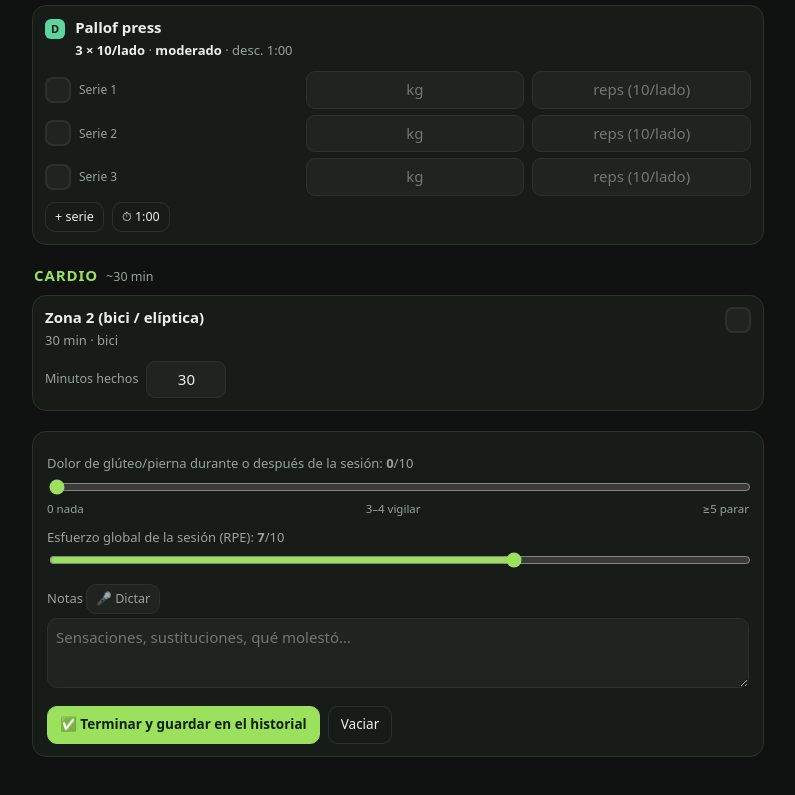
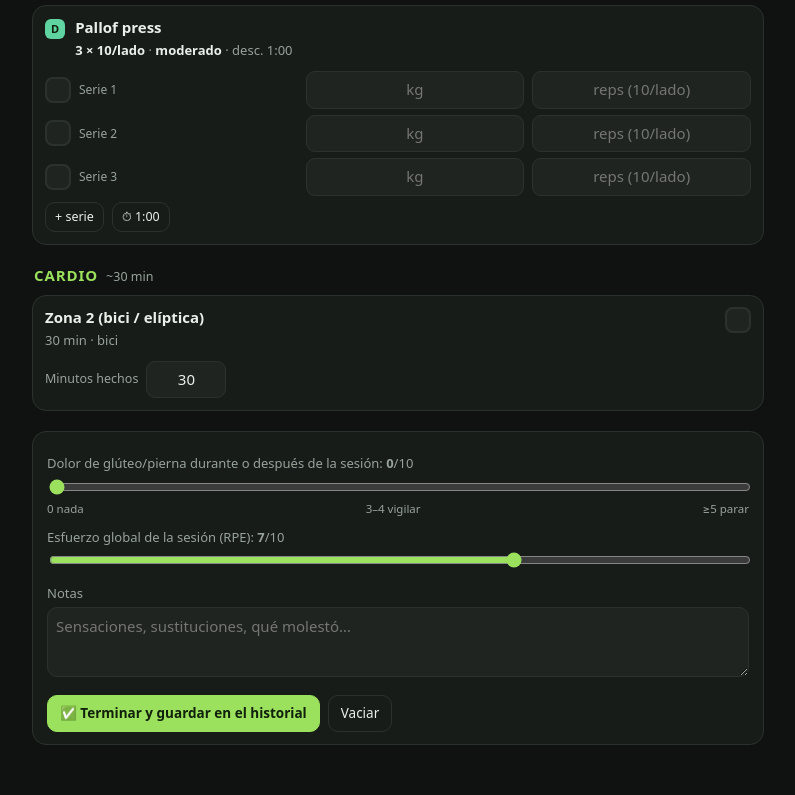
Before and after one commit to JosCamMan/FitLife, a plain HTML site: page index.html in a window 1280 px wide. Shown: the part 2098-2893 px from the top of the page, without its empty margins (242-1037 px from the left). Drawn offline with Linux system fonts and the light colour scheme.

Commit message:
Add files via upload
Removed mic option.

```diff
--- a/index.html
+++ b/index.html
@@ -1061,7 +1061,7 @@ function vHoy(){
     <input type="range" min="0" max="10" value="${d.pain}" id="pain"><div class="pain"><span>0 nada</span><span>3–4 vigilar</span><span>≥5 parar</span></div>
     <label>Esfuerzo global de la sesión (RPE): <b id="rpeV">${d.rpe}</b>/10</label>
     <input type="range" min="1" max="10" value="${d.rpe}" id="rpe">
-    <label class="row" style="justify-content:space-between">Notas <button class="btn sm" id="mic" type="button">🎤 Dictar</button></label><textarea id="notes" placeholder="Sensaciones, sustituciones, qué molestó…">${esc(d.notes)}</textarea>
+    <label>Notas</label><textarea id="notes" placeholder="Sensaciones, sustituciones, qué molestó…">${esc(d.notes)}</textarea>
     <div class="row" style="margin-top:12px"><button class="btn pri" id="finish">✅ Terminar y guardar en el historial</button><button class="btn ghost" id="reset">Vaciar</button></div>
   </div>`;
   return h;
@@ -1251,7 +1251,7 @@ function vGuia(){
   <li>Pulsa <b>Compartir</b> (el cuadrado con la flecha) y luego <b>"Añadir a pantalla de inicio"</b>.</li>
   <li>Te queda un icono como si fuera una app. Lo que marques se guarda en tu cuenta y lo ves igual en el ordenador.</li></ol>
   <p>Arriba a la derecha tiene que poner <b>☁️ sincronizado</b>. Si pone otra cosa, los datos solo están en ese dispositivo.</p></div>`}
-  <div class="small muted" style="margin:4px 2px">Versión de la app: 8 (21/11/2026)</div>
+  <div class="small muted" style="margin:4px 2px">Versión de la app: 9 (21/11/2026)</div>
   <h2>Gimnasio de la comunidad</h2><div class="card small"><ul>
   <li>Hay un cartel que pide no soltar pesas ni discos: bajada siempre controlada, también en las cargadas.</li>
   <li>La polea del rack aguanta como máximo 100 kg.</li>
@@ -1441,7 +1441,7 @@ function vCoach(){
   });
   if(chatBusy) h+=`<div class="card small muted">Pensando…</div>`;
   h+=`<div class="card" style="position:sticky;bottom:78px"><textarea id="gq" placeholder="Pregúntale algo…" style="min-height:60px"></textarea>
-    <div class="row" style="margin-top:6px"><button class="btn sm" id="gmic" type="button">🎤</button><span class="spacer"></span><button class="btn pri" id="gsend" ${chatBusy?'disabled':''}>Enviar</button></div></div>
+    <div class="row" style="margin-top:6px"><span class="spacer"></span><button class="btn pri" id="gsend" ${chatBusy?'disabled':''}>Enviar</button></div></div>
     <div class="small muted" style="margin:6px 2px">Las respuestas pueden equivocarse. No sustituye a un médico ni a un fisio.</div>`;
   return h;
 }
@@ -1555,7 +1555,7 @@ function bindCoach(v){
   v.querySelectorAll('[data-gq]').forEach(b=>b.onclick=()=>askCoach(b.dataset.gq));
   const send=document.getElementById('gsend'); if(send){ const ta=document.getElementById('gq');
     send.onclick=()=>{ const q=ta.value; ta.value=''; askCoach(q); };
-    const mic=document.getElementById('gmic'); let on=false;
+    const mic=document.getElementById('gmic'); let on=false; if(mic){
     const setBtn=v=>{ on=v; mic.textContent=v?'⏹':'🎤'; mic.classList.toggle('pri',v); };
     mic.onclick=()=>{
       if(geminiDictateActive() || geminiDictateAvailable()){
@@ -1565,7 +1565,7 @@ function bindCoach(v){
       if(on){ stopRec(); return; }
       const ok=browserDictate(()=>ta.value, v=>{ ta.value=v; }, setBtn, ()=>kbTip(ta));
       if(!ok) kbTip(ta);
-    }; }
+    }; } }
 }
 
 // ====== DICTADO GRABANDO + TRANSCRIPCIÓN CON GEMINI ======
--- a/sw.js
+++ b/sw.js
@@ -1,5 +1,5 @@
 // Guarda la app para que funcione sin internet. Cambia VERSION en cada actualización.
-const VERSION = 'gym-v10';
+const VERSION = 'gym-v11';
 const FILES = ['./', './index.html', './manifest.webmanifest', './icon-180.png', './icon-192.png', './icon-512.png'];
 self.addEventListener('install', e => {
   e.waitUntil(caches.open(VERSION).then(c => c.addAll(FILES.map(f => new Request(f, { cache: 'no-cache' })))).then(() => self.skipWaiting()));
```
